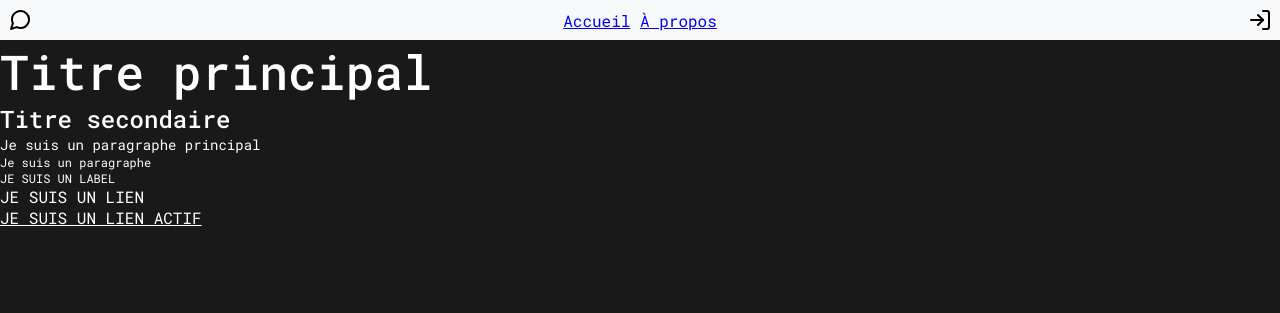
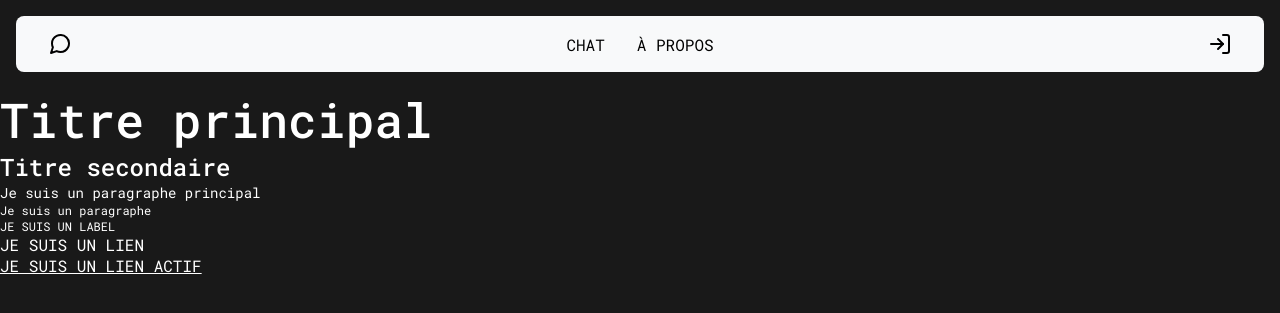
Before and after one commit to Triips-TheCoder/HETIC-FLASK-CHAT, a Flask app: page / in a window 1280 px wide. Shown: the top 313 px of the page. Run offline with Flask 3, Linux system fonts and the light colour scheme.

Commit message:
header style

```diff
--- a/static/css/header.css
+++ b/static/css/header.css
@@ -1,9 +1,15 @@
 header {
     background-color: #f8f9fa;
-    padding: 10px 0;
     display: flex;
     flex-direction: row;
     justify-content: space-between;
-    padding: 8px;
+    padding: 16px 32px;
     align-items: center;
+    margin: 16px;
+    border-radius: 8px;
 }
+
+header nav {
+    display: flex;
+    gap: 32px;
+}
--- a/static/css/main.css
+++ b/static/css/main.css
@@ -25,27 +25,32 @@ p {
     font-size: 12px;
 }
 
-p.ft-label {
+a {
+    color: initial;
+    text-decoration: initial;
+}
+
+.ft-label {
     text-transform: uppercase;
 }
 
-p.ft-primary {
+.ft-primary {
     font-size: 14px;
 }
 
-p.ft-link {
+.ft-link {
     text-transform: uppercase;
     font-size: 16px;
 }
 
-p.ft-link:hover {
+.ft-link:hover {
     opacity: .75;
 }
 
-p.ft-link--active {
+.ft-link--active {
     text-decoration: underline;
 }
 
-p.ft-link--active:hover {
+.ft-link--active:hover {
     opacity: unset;
 }
--- a/templates/header.html
+++ b/templates/header.html
@@ -2,8 +2,8 @@
 <header>
     <img src="{{ url_for('static', filename='icon/logo.svg') }}" alt="Logo">
     <nav>
-        <a href="{{ url_for('index') }}">Accueil</a>
-        <a href="{{ url_for('index') }}">À propos</a>
+        <a class="ft-link" href="{{ url_for('index') }}">Chat</a>
+        <a class="ft-link" href="{{ url_for('index') }}">À propos</a>
         <!-- Autres liens de navigation -->
     </nav>
     <img src="{{ url_for('static', filename='icon/log-in.svg') }}" alt="Log In">
```
